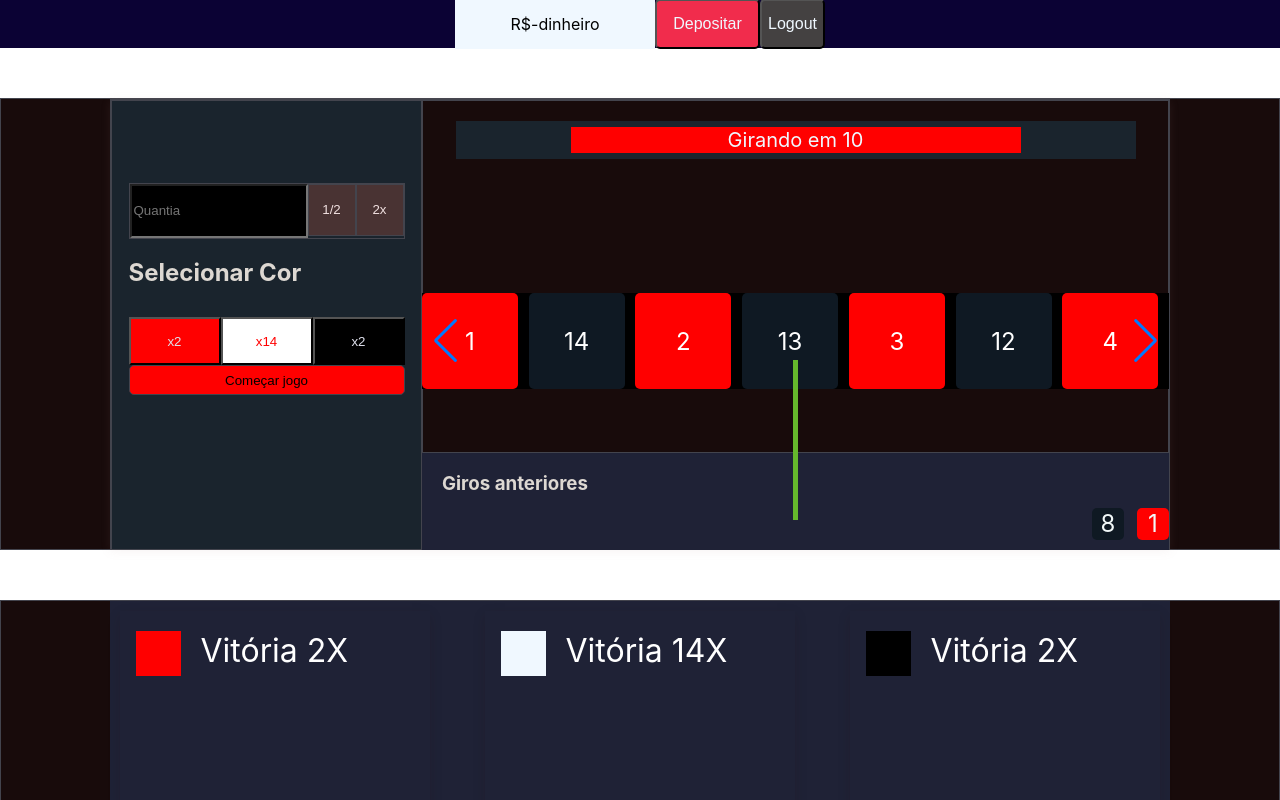
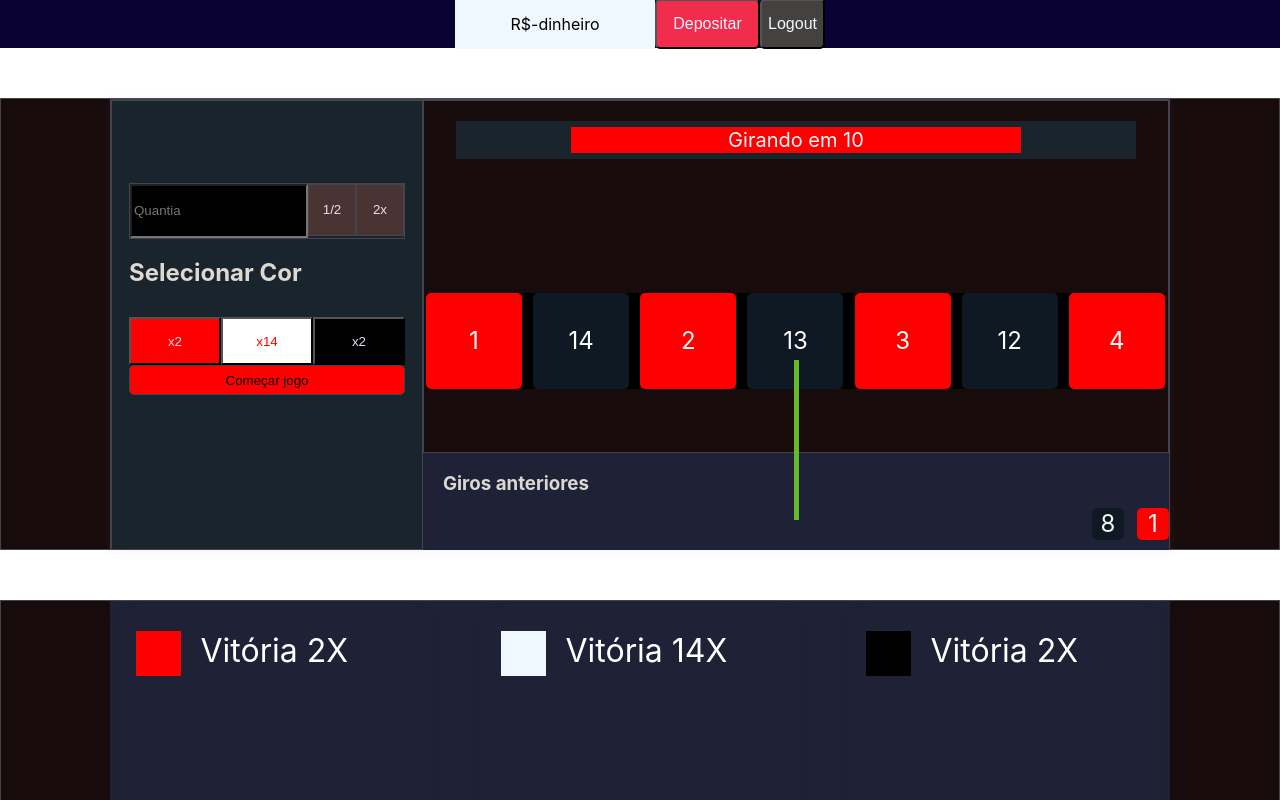
Before and after one commit to Bassani56/current-cassino, a React (Create React App) app: page /dashboard in a window 1280 px wide. Shown: the top 800 px of the page. Built offline with nearby package versions, Linux system fonts and the light colour scheme.

Commit message:
carousel tamanho

```diff
--- a/src/components/carousel/Carousel.jsx
+++ b/src/components/carousel/Carousel.jsx
@@ -9,7 +9,7 @@ export default function Carousel(){
     return(
         <div className='carousel-container'>
             <Swiper>
-                <Slider  >
+                <Slider>
                     {children}
                 </Slider>
             </Swiper>
--- a/src/components/carousel/carousel.css
+++ b/src/components/carousel/carousel.css
@@ -1,10 +1,12 @@
 .carousel-container{
     background-color: black;
-    width: 747px;
+    width: 740px;
     margin-top: 18%;
     display: flex;
     align-items: center;
     justify-content: center;
+    margin-left: 2px;
+    margin-right: 2px;
 }
 
 
--- a/src/components/carousel/slider/Slider.jsx
+++ b/src/components/carousel/slider/Slider.jsx
@@ -40,9 +40,9 @@ export default function Slider({ settings, children }) {
             {...settings} // Configurações do Swiper
             ref={swiperRef} // Armazena a referência do Swiper
             modules={[Navigation, Autoplay]} // Adicionando o Autoplay como módulo
-            spaceBetween={0}
+            spaceBetween={10}
             slidesPerView={7}
-            navigation={true}
+            // navigation={true}
             loop={true} // Habilita o loop infinito
             autoplay={{
                 delay: 100, // Pequeno delay para simular movimento rápido
```
